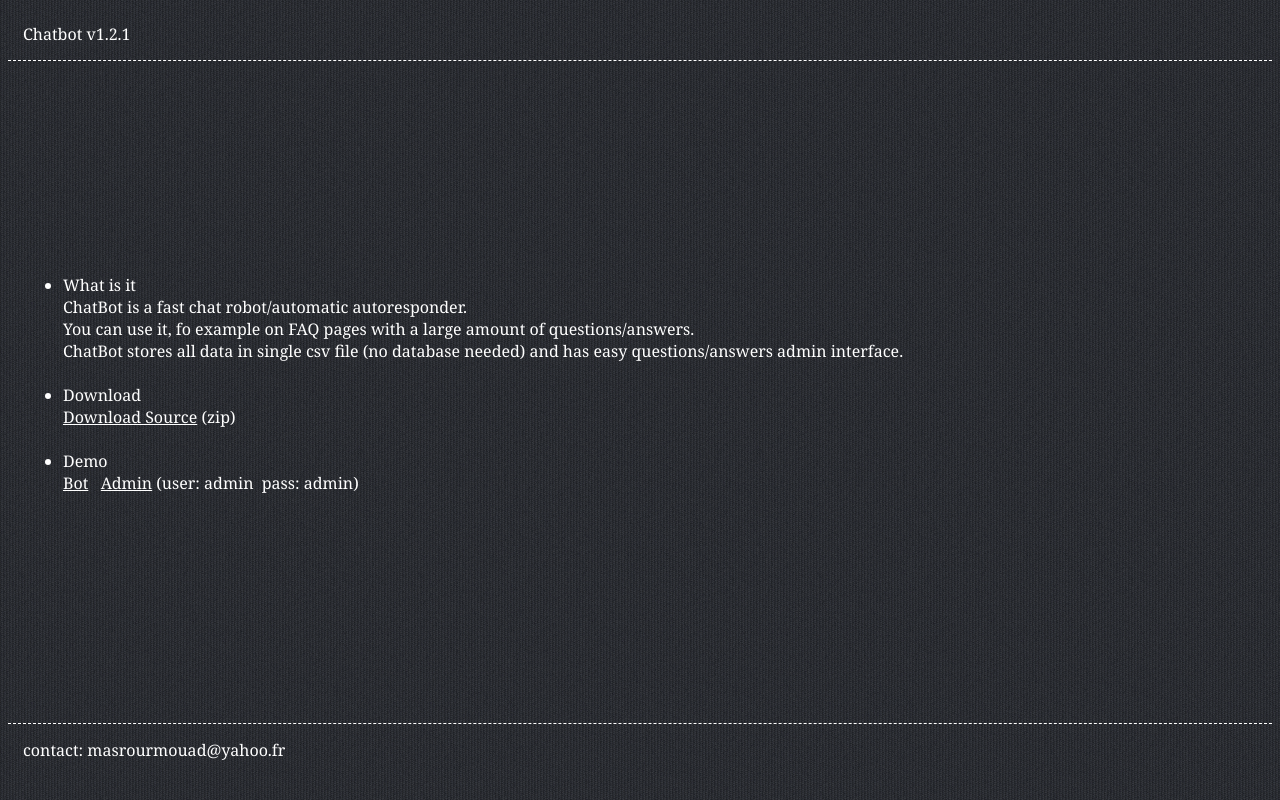
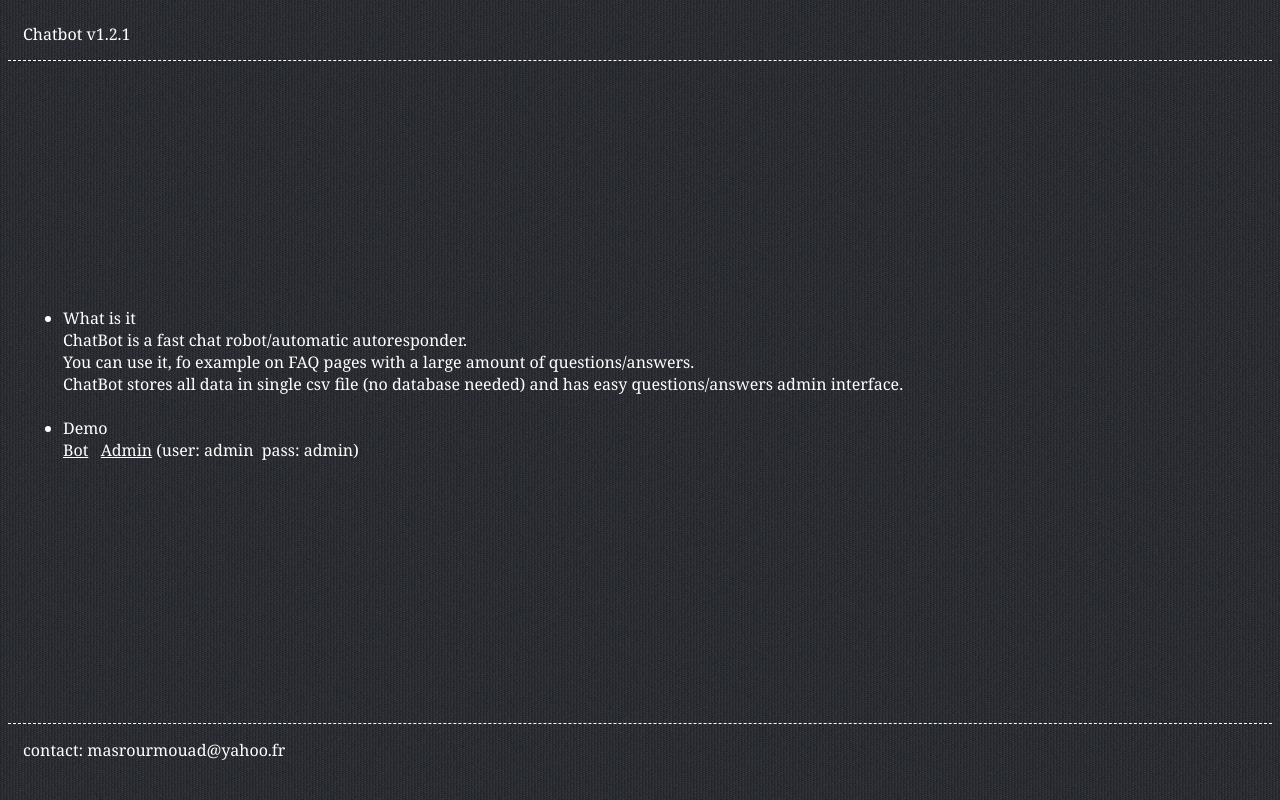
Before and after one commit to php-scripts/web-chatbot, a PHP site: page / in a window 1280 px wide. Run offline with PHP 8.4, Linux system fonts and the light colour scheme.

Commit message:
remove download link

```diff
--- a/index.php
+++ b/index.php
@@ -22,10 +22,6 @@
         easy questions/answers admin interface.<br>
         <br>
       </li>
-      <li><span class="title">Download</span><br>
-          <a href="<?php echo str_replace(" ",".",strtolower($cfg["wsite_vs"])); ?>.zip">Download Source</a> (zip)<br>
-          <br>
-        </li>
       <li><span class="title">Demo</span><br>
           <a href="bot.php">Bot</a>&nbsp;&nbsp; <a href="admin.php">Admin</a> (user:
           admin&nbsp; pass:
```
